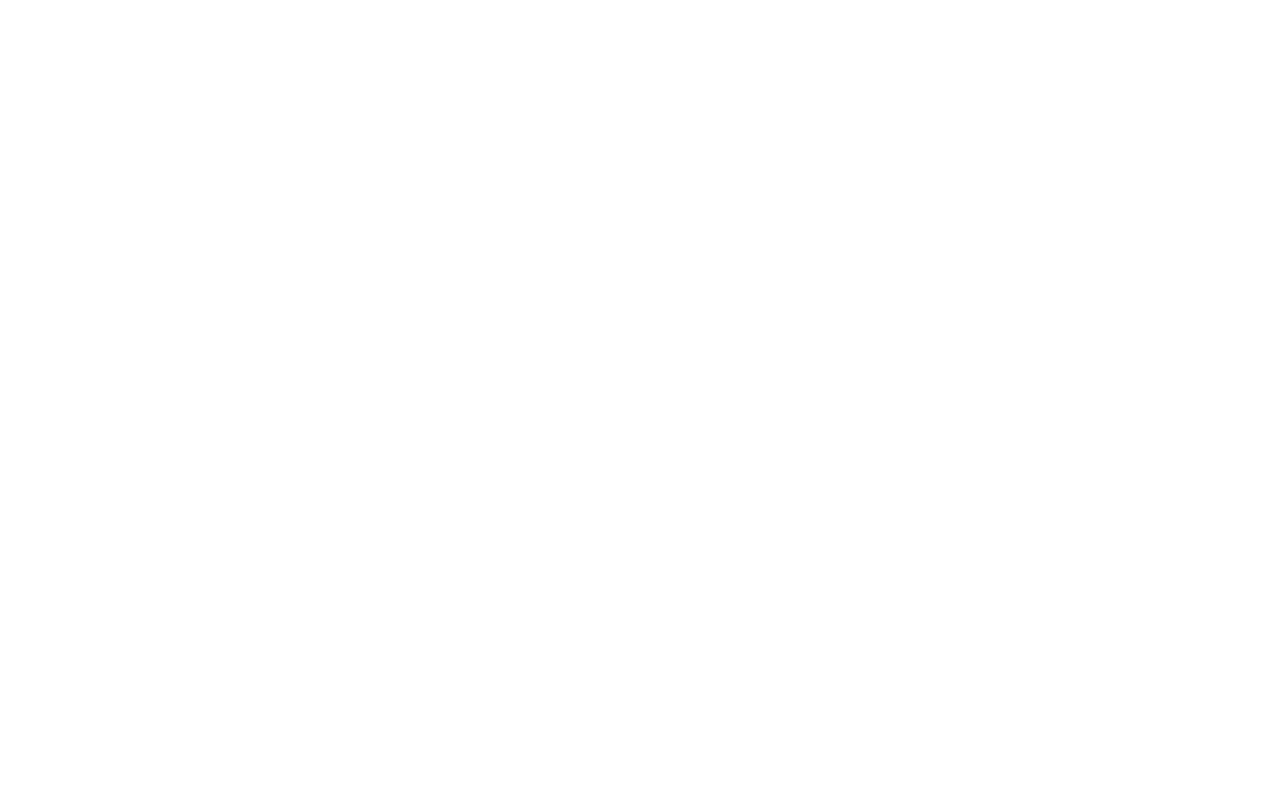
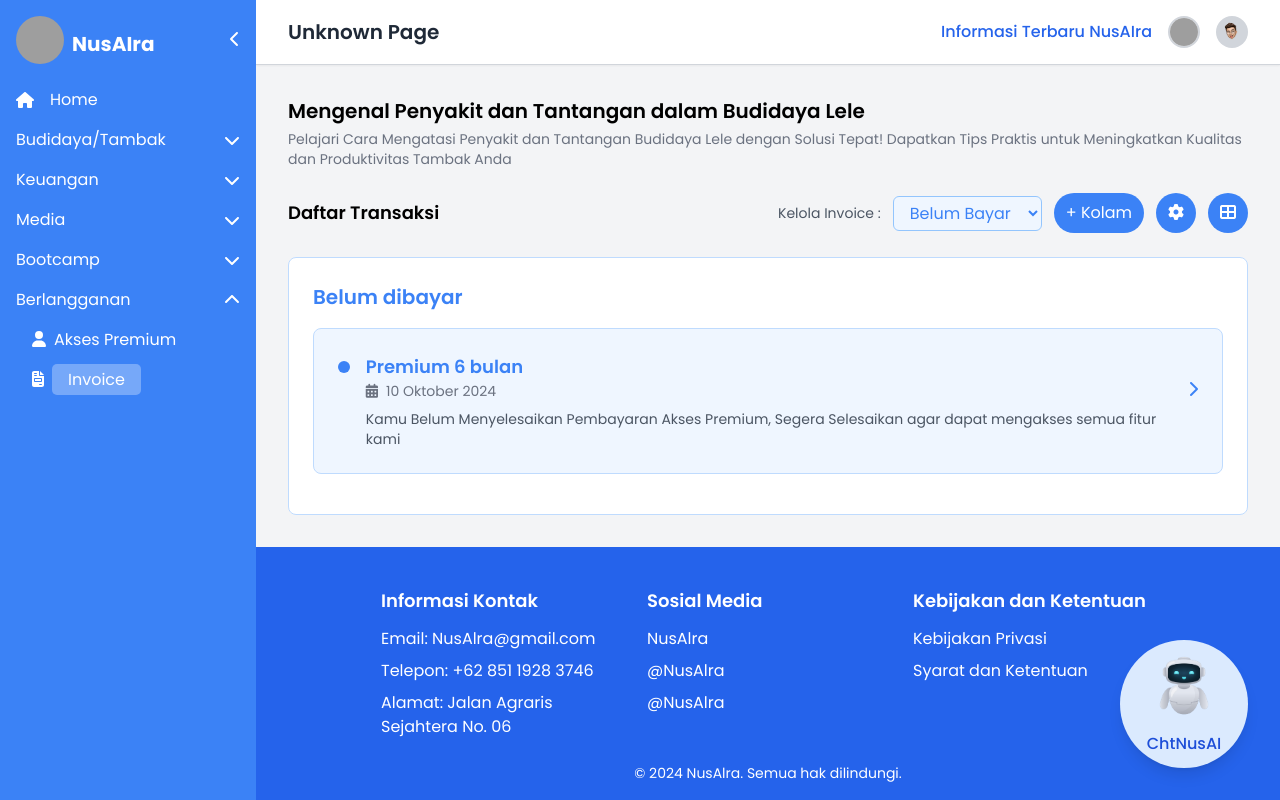
Before and after one commit to praditus343/Nusaira, a React (Vite) app in the folder frontend/: page /Invoice in a window 1280 px wide. Before the commit this address had no page. Built offline with nearby package versions, Linux system fonts and the light colour scheme; grey boxes are pictures that could not be loaded.

Commit message:
page invoice

```diff
--- a/frontend/src/App.jsx
+++ b/frontend/src/App.jsx
@@ -8,6 +8,7 @@ import InputTambak from './page/InputTambakBaru';
 import PondManagement from './page/DaftarKolam';
 import TambakSimulation from './page/Simulasi';
 import UserProfile from './page/UserProfile';
+import Invoice from './page/Invoice';
 import Premium from './page/Premium';
 import HargaLele from './page/HargaLele';
 import PenyakitLele from './page/PenyakitLele';
@@ -62,6 +63,7 @@ function App() {
           <Route path="/PembayaranBerhasil" element={<SuccessfulPayment />} />
           <Route path="/ElearningSidebar" element={<ElearningSidebar />} />
           <Route path="/MyBooks" element={<MyBooks />} />
+          <Route path="/Invoice" element={<Invoice />} />
         </Routes>
       </Fragment>
     </Router>
--- /dev/null
+++ b/frontend/src/page/Invoice.jsx
@@ -0,0 +1,94 @@
+import Footer from "../componen/Footer";
+import Sidebar from "../componen/SideBar";
+import React from "react";
+import AIFloatingButton from "../componen/AiFloatingButton";
+import Header from "../componen/Header";
+
+function TransactionItem({ title, date, status }) {
+  return (
+    <div className="flex items-start bg-blue-50 p-6 rounded-lg border border-blue-200 mb-4 w-full">
+      {/* Titik Biru */}
+      <div className="bg-blue-500 w-3 h-3 rounded-full mr-4 mt-2"></div>
+      <div className="flex-grow">
+        <h3 className="text-blue-500 font-semibold text-lg">{title}</h3>
+        <div className="flex items-center text-sm text-gray-500 mb-2">
+          {/* Ikon Kalender */}
+          <i className="fas fa-calendar-alt mr-2"></i>
+          <span>{date}</span>
+        </div>
+        {/* Teks status di bawah judul */}
+        <div className="flex items-center">
+          <p className="text-sm text-gray-600 mr-2 break-words">{status}</p>
+        </div>
+      </div>
+      {/* Tanda panah di sisi kanan */}
+      <div className="flex items-center">
+        <i className="fas fa-chevron-right text-blue-500 mt-7"></i>{" "}
+        {/* Placeholder arrow */}
+      </div>
+    </div>
+  );
+}
+
+function Content() {
+  return (
+    <>
+      <Header />
+      <div className="max-w-6xl mx-auto p-8">
+        <h2 className="text-xl font-semibold mb-1">
+          Mengenal Penyakit dan Tantangan dalam Budidaya Lele
+        </h2>
+        <p className="text-sm text-gray-500 mb-6">
+          Pelajari Cara Mengatasi Penyakit dan Tantangan Budidaya Lele dengan
+          Solusi Tepat! Dapatkan Tips Praktis untuk Meningkatkan Kualitas dan
+          Produktivitas Tambak Anda
+        </p>
+
+        <div className="flex items-center justify-between mb-6">
+          <h3 className="text-lg font-semibold">Daftar Transaksi</h3>
+          <div className="flex items-center space-x-3">
+            <label className="text-sm text-gray-600">Kelola Invoice :</label>
+            <select className="bg-blue-50 text-blue-500 border border-blue-300 rounded-md px-3 py-1">
+              <option value="belum-bayar">Belum Bayar</option>
+              <option value="sudah-bayar">Sudah Bayar</option>
+            </select>
+            <button className="bg-blue-500 text-white rounded-full px-3 py-2 hover:bg-blue-600">
+              + Kolam
+            </button>
+            <button className="bg-blue-500 text-white rounded-full px-3 py-2 hover:bg-blue-600">
+              <i className="fas fa-cog"></i> {/* Placeholder icon */}
+            </button>
+            <button className="bg-blue-500 text-white rounded-full px-3 py-2 hover:bg-blue-600">
+              <i className="fas fa-th-large"></i> {/* Placeholder icon */}
+            </button>
+          </div>
+        </div>
+
+        <div className="bg-white border border-blue-200 rounded-lg p-6">
+          <h4 className="text-blue-500 font-semibold mb-4">Belum dibayar</h4>
+
+          <TransactionItem
+            title="Premium 6 bulan"
+            date="10 Oktober 2024"
+            status="Kamu Belum Menyelesaikan Pembayaran Akses Premium, Segera Selesaikan agar dapat mengakses semua fitur kami"
+          />
+        </div>
+      </div>
+    </>
+  );
+}
+
+function Invoice() {
+  return (
+    <div className="flex h-screen bg-gray-100">
+      <Sidebar />
+      <div className="flex-1 overflow-auto">
+        <Content />
+        <AIFloatingButton />
+        <Footer />
+      </div>
+    </div>
+  );
+}
+
+export default Invoice;
```
Also changed, not shown: 1 other file (tests, documents, lock files or other folders).
